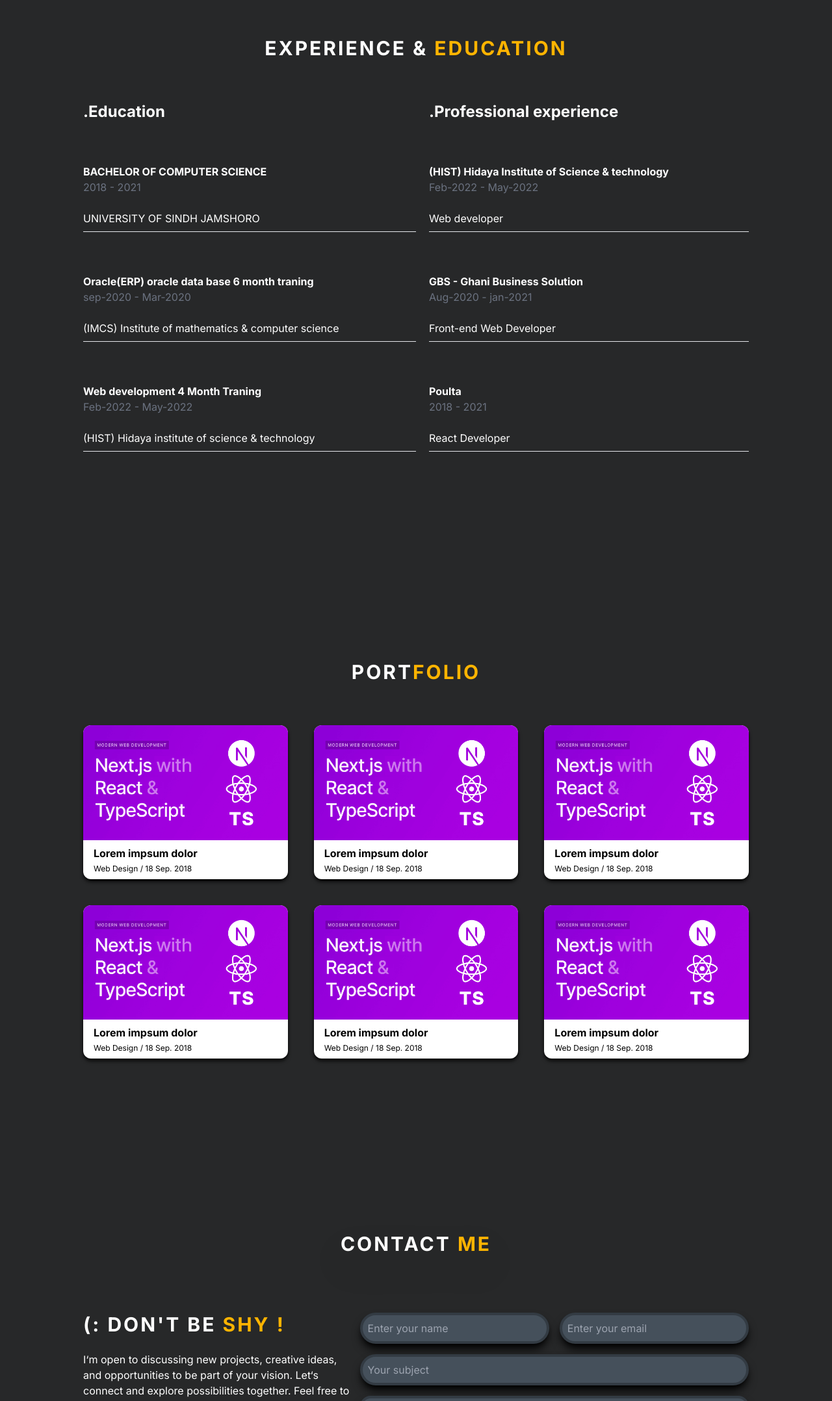
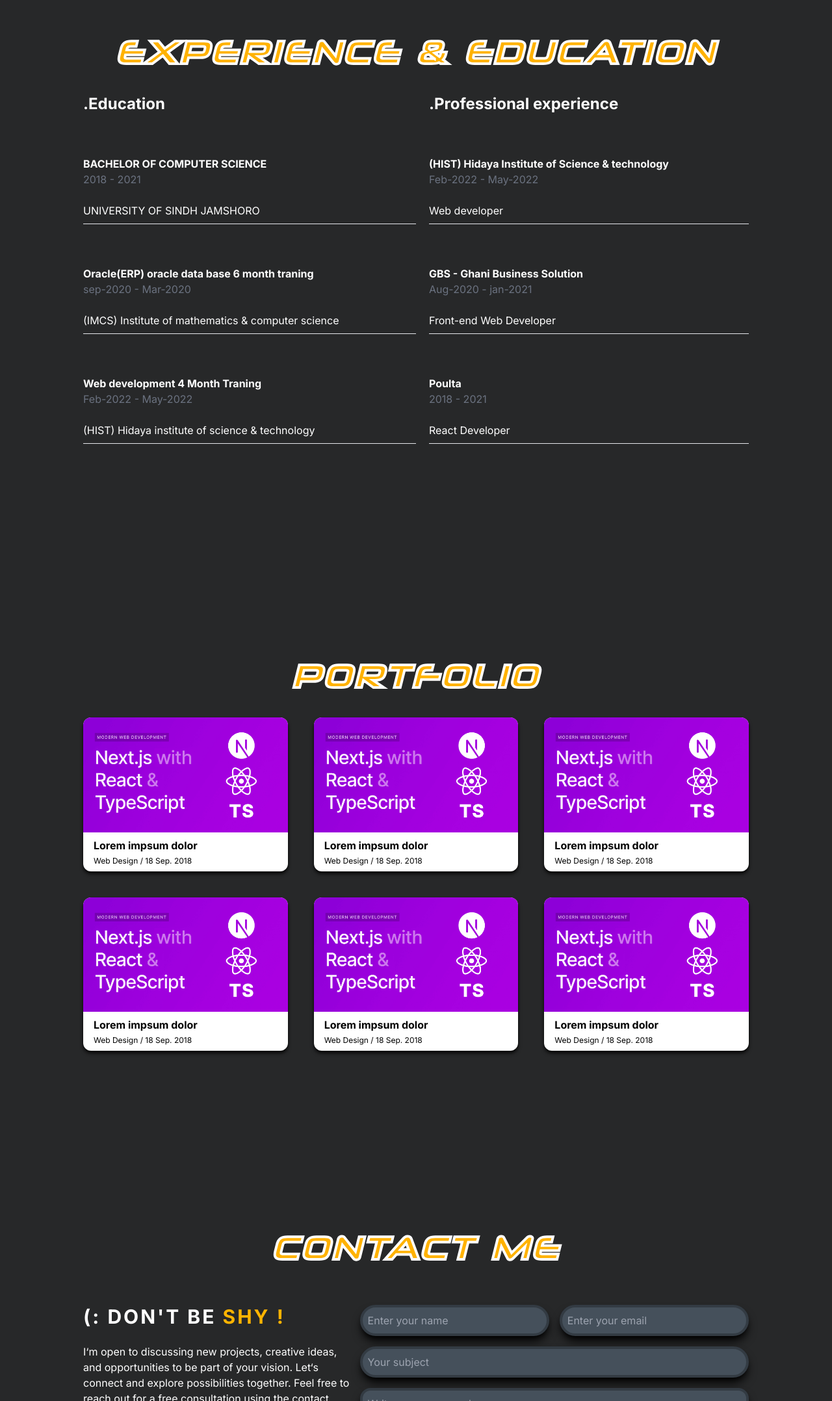
Before and after one commit to khalilahmed63/portfolio-nextjs, a Next.js app: page / in a window 1280 px wide. Shown: the part 2584-4740 px from the top of the page at 65% size. Built offline with nearby package versions, Linux system fonts and the light colour scheme.

Commit message:
working with titles

```diff
--- a/src/components/ContactMe.tsx
+++ b/src/components/ContactMe.tsx
@@ -7,8 +7,8 @@ export default function ContactMe() {
     <div className="pt-20 max-w-screen-2xl min-h-screen px-5 mt-20 md:px-10 lg:px-32 mx-auto flex items-cente">
       <div className="w-full ">
         <div className="text-2xl items-center justify-center text-center">
-          <h2 className="pb-6 font-bold text-3xl text-white tracking-widest drop-shadow-2xl">
-            CONTACT <span className="text-[#ffb400]">ME</span>
+        <h2 className="font-bold text-3xl md:text-5xl tracking-widest font-outline-white-2 md:font-outline-white-4 italic font-[Neuropolitical] uppercase text-[#ffb200]">
+            CONTACT ME
           </h2>
         </div>
         <div className="my-10">
--- a/src/components/ExperienceEducation.tsx
+++ b/src/components/ExperienceEducation.tsx
@@ -5,8 +5,8 @@ export default function ExperienceEducation() {
     <div className="max-w-screen-2xl min-h-screen px-5 mt-20 md:px-10 lg:px-32 mx-auto flex items-cente">
       <div className="w-full ">
         <div className="text-2xl items-center justify-center text-center">
-          <h2 className="pb-6 font-bold text-3xl text-white tracking-widest">
-            EXPERIENCE & <span className="text-[#ffb400]">EDUCATION</span>
+          <h2 className="font-bold text-3xl md:text-5xl tracking-widest font-outline-white-2 md:font-outline-white-4 italic font-[Neuropolitical] uppercase text-[#ffb200]">
+            EXPERIENCE & EDUCATION
           </h2>
         </div>
         <div className="my-10">
@@ -52,9 +52,7 @@ export default function ExperienceEducation() {
                   (HIST) Hidaya Institute of Science & technology
                 </p>
                 <p className=" text-base text-gray-500">Feb-2022 - May-2022</p>
-                <p className="mt-6 mb-2 text-base text-white">
-                  Web developer
-                </p>
+                <p className="mt-6 mb-2 text-base text-white">Web developer</p>
               </div>
               <div className="mt-16 pr-2 border-b">
                 <p className=" font-bold text-base text-white">
--- a/src/components/Portfolio.tsx
+++ b/src/components/Portfolio.tsx
@@ -7,8 +7,8 @@ export default function Portfolio() {
     <div className="pt-20 max-w-screen-2xl min-h-screen mt-20 px-5 md:px-10 lg:px-32 mx-auto flex items-cente">
       <div className="w-full ">
         <div className="text-2xl items-center justify-center text-center">
-          <h2 className="pb-6 font-bold text-3xl text-white tracking-widest">
-            PORT<span className="text-[#ffb400]">FOLIO</span>
+          <h2 className="font-bold text-3xl md:text-5xl tracking-widest font-outline-white-2 md:font-outline-white-4 italic font-[Neuropolitical] uppercase text-[#ffb200]">
+            PORTFOLIO
           </h2>
         </div>
         <div className="my-10">
--- a/src/components/Skills.tsx
+++ b/src/components/Skills.tsx
@@ -9,8 +9,8 @@ export default function Skills() {
   return (
     <div className="max-w-screen-2xl min-h-screen px-5 md:px-10 lg:px-32 mt-20 mx-auto flex items-cente">
       <div className="w-full">
-        <div className=" text-2xl items-center justify-center text-center">
-          <h2 className=" font-bold text-3xl md:text-5xl tracking-widest font-outline-white-2 md:font-outline-white-4 italic font-[Neuropolitical] uppercase text-[#ffb200]">
+        <div className="text-2xl items-center justify-center text-center">
+          <h2 className="font-bold text-3xl md:text-5xl tracking-widest font-outline-white-2 md:font-outline-white-4 italic font-[Neuropolitical] uppercase text-[#ffb200]">
             MY SKILLS
           </h2>
         </div>
```
